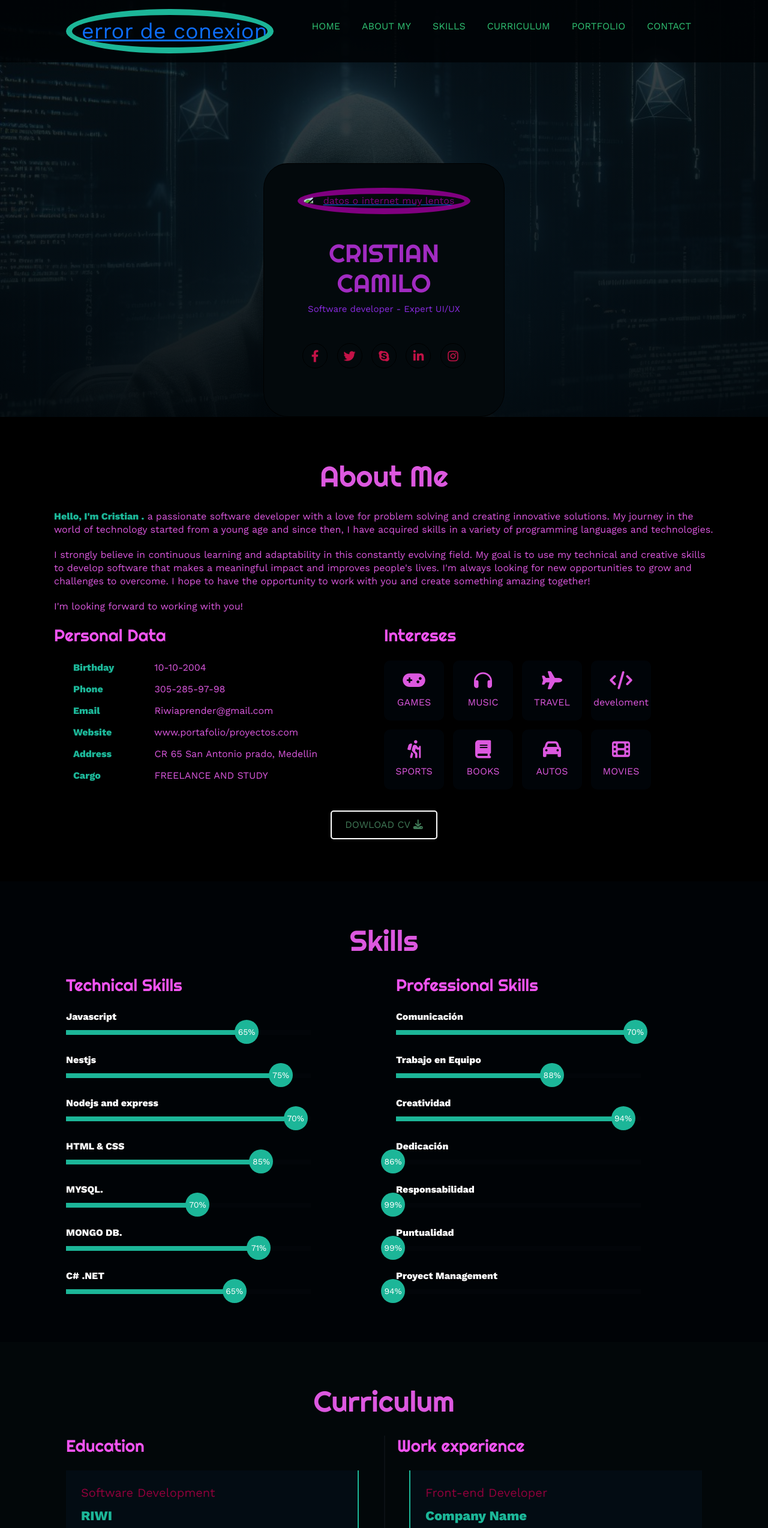
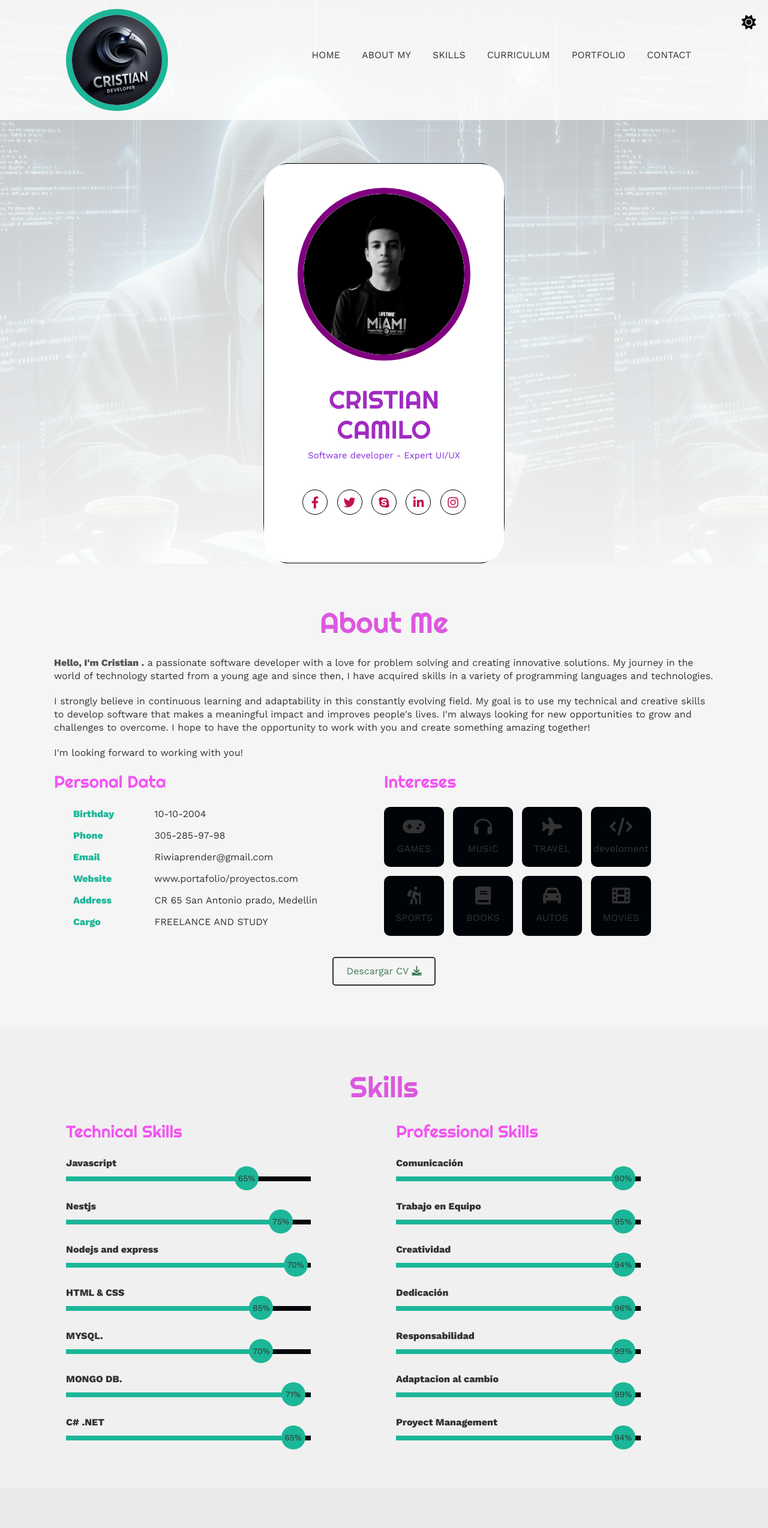
Before and after one commit to cristianManco/portfolio_V1, a plain HTML site: page index.html in a window 1280 px wide. Shown: the top 2547 px of the page at 60% size. Drawn offline with nearby package versions, Linux system fonts and the light colour scheme.

Commit message:
general changes in the text color and progress bars as well as the implementation of the now functional light and dark mode and linking the cv button to the resume for the download option.

```diff
--- a/estilo.css
+++ b/estilo.css
@@ -308,15 +308,8 @@ h2{
     width: 0%;
     animation: 2s javascript forwards;
 }
-form{
+form {
     color: #53e7ca;
-}
-form input{
-    color: #55ea9a;
-
-}
-input{
-    color: #55ea9a;
 }
 
 @keyframes javascript {
--- a/index.html
+++ b/index.html
@@ -6,16 +6,18 @@
     <meta name="viewport" content="width=device-width, initial-scale=1.0">
     <link rel="stylesheet" href="https://cdnjs.cloudflare.com/ajax/libs/font-awesome/6.1.2/css/all.min.css" integrity="sha512-1sCRPdkRXhBV2PBLUdRb4tMg1w2YPf37qatUFeS7zlBy7jJI8Lf4VHwWfZZfpXtYSLy85pkm9GaYVYMfw5BC1A==" crossorigin="anonymous" referrerpolicy="no-referrer" />
     <link href="https://cdn.jsdelivr.net/npm/bootstrap@5.3.3/dist/css/bootstrap.min.css" rel="stylesheet" integrity="sha384-QWTKZyjpPEjISv5WaRU9OFeRpok6YctnYmDr5pNlyT2bRjXh0JMhjY6hW+ALEwIH" crossorigin="anonymous">
+    <link rel="stylesheet" href="https://cdnjs.cloudflare.com/ajax/libs/font-awesome/6.0.0-beta3/css/all.min.css">
     <title>&#x1F4BB; Portfolio Cristian  &#x2699;</title>
     <link rel="stylesheet" href="./estilo.css">
+    <link rel="stylesheet" href="./light-mode.css">
 </head>
-<body>
+<body class="light-mode">
     <!-- MENU ENCABEZADO -->
     <div class="contenedor-header">
         <header>
             <div class="logo">
 
-                <a href="#"><img src="../portafolio--profesional/img/logopro.jpg" width="140px"  alt="error de conexion"></a>
+                <a href="#"><img src="./img/logopro.jpg" width="140px"  alt="error de conexion"></a>
             </div>
             <nav id="nav">
                 <ul>
@@ -25,6 +27,13 @@
                     <li><a href="#curriculum" onclick="seleccionar()">CURRICULUM</a></li>
                     <li><a href="#aling-content-center" onclick="seleccionar()">PORTFOLIO</a></li>
                     <li><a href="#contacto" onclick="seleccionar()">CONTACT</a></li>
+                    <li><!-- Botón para cambiar de modo -->
+                        <div class="theme-toggle">
+                            <button id="themeButton" onclick="toggleTheme()">
+                                <i id="themeIcon" class="fa-solid fa-sun"></i>
+                            </button>
+                        </div>
+                    </li>
                 </ul>
             </nav>
             <div class="nav-responsive" onclick="mostrarOcultarMenu()">
@@ -40,7 +49,7 @@
 
             <div class="contenido-banner">
                 <div class="contenedor-img">
-                    <a target="_blank" href="#"><img src="../portafolio--profesional/img/logomaster.jpg" alt="datos o internet muy lentos "></a>
+                    <a target="_blank" href="#"><img src="./img/Imagen de WhatsApp 2024-05-27 a las 18.55.05_299728ea.jpg" alt="datos o internet muy lentos "></a>
                 </div>
                 <h1 style="color: rgb(161, 43, 193);">CRISTIAN CAMILO</h1>
                 <h2 style="color: blueviolet;">Software developer - Expert UI/UX</h2>
@@ -143,10 +152,15 @@
                     </div>
                 </div>
             </div>
-            <button style="color: rgb(64, 122, 87);">
-                DOWLOAD CV <i class="fa-solid fa-download"></i>
-                <span class="overlay"></span>
-            </button>
+
+            <a target="_blank" href="./img/Copy of plantilla_HV_riwicoder (1).pdf" download style="text-decoration: none;">
+                <button style="color: rgb(64, 122, 87);">
+                    Descargar CV <i class="fa-solid fa-download"></i>
+                    <span class="overlay"></span>
+                </button>
+            </a>
+
+
         </div>
     </section>
 
@@ -222,7 +236,7 @@
                         <span>Comunicación</span>
                         <div class="barra-skill">
                             <div class="progreso">
-                                <span>70%</span>
+                                <span>90%</span>
                             </div>
                         </div>
                     </div>
@@ -230,7 +244,7 @@
                         <span>Trabajo en Equipo</span>
                         <div class="barra-skill">
                             <div class="progreso">
-                                <span>88%</span>
+                                <span>95%</span>
                             </div>
                         </div>
                     </div>
@@ -246,7 +260,7 @@
                         <span>Dedicación</span>
                         <div class="barra-skill">
                             <div class="progreso">
-                                <span>86%</span>
+                                <span>96%</span>
                             </div>
                         </div>
                     </div>
@@ -259,7 +273,7 @@
                         </div>
                     </div>
                     <div class="skill">
-                        <span>Puntualidad</span>
+                        <span>Adaptacion al cambio</span>
                         <div class="barra-skill">
                             <div class="progreso">
                                 <span>99%</span>
@@ -443,13 +457,13 @@
                 <!-- Formulario -->
                 <div class="col" id="formulario">
 
-                    <form action="https://formspree.io/f/mvoeqlkn" method="POST" style="color: aqua;">
+                    <form action="https://formspree.io/f/mvoeqlkn" method="POST" style="color: rgb(217, 223, 223);">
                         <label for="email">Your Email:</label>
-                        <input type="email" id="email" name="_replyto" required>
+                        <input type="email" id="email" style="color: rgb(101, 217, 217);"  name="_replyto" required>
                         <label for="asunto">Subject:</label>
-                        <input type="text" id="asunto" name="asunto" required>
+                        <input type="text" id="asunto" style="color: rgb(101, 217, 217);" name="asunto" required>
                         <label for="mensaje">Message:</label>
-                        <textarea id="mensaje" name="mensaje" required></textarea>
+                        <textarea id="mensaje" style="color: rgb(101, 217, 217);" name="mensaje" required></textarea>
                         <!-- <button type="submit">Enviar</button> -->
                         <button type="submit">
                             Send Message<i class="fa-solid fa-paper-plane"></i>
@@ -487,14 +501,14 @@
         <a href="#inicio" class="arriba">
             <i class="fa-solid fa-angles-up"></i>
         </a>
-        <i style="text-justify: 4px">All rights reserveds:  Cristian correa --- 2024 &copy;</i>
+        <i style="text-justify: 4px">All rights reserveds:  Cristian Manco --- 2024 &copy;</i>
         <div class="redes">
             <a  target="_blank" href="https://www.facebook.com/"><i class="fa-brands fa-facebook-f"></i></a>
             <a  target="_blank"href="https://twitter.com/i/flow/login"><i class="fa-brands fa-twitter"></i></a>
             <a  target="_blank" href="https://secure.skype.com/"><i class="fa-brands fa-skype"></i></a>
             <a  target="_blank" href="https://www.linkedin.com/feed/?trk=registration-frontend"><i class="fa-brands fa-linkedin-in"></i></a>
-            <a  target="_blank" href="https://mail.google.com/mail/u/1/#inbox"><i class="fa-brands fa-envelope" aria-hidden="true"></i></a>
-            <a  target="_blank" href="https://wa.me/3148497467"><i class="fa-solid fa-whatsapp"></i></a>
+            <a  target="_blank" href="https://mail.google.com/mail/u/1/#inbox"><i class="fa-solid fa-envelope" aria-hidden="true"></i></a>
+            <a  target="_blank" href="https://wa.me/3148497467"><i class="fa-brands fa-whatsapp"></i></a>
 
 
         </div>
--- /dev/null
+++ b/light-mode.css
@@ -0,0 +1,98 @@
+/* Estilos generales para el modo claro */
+body.light-mode {
+    background: linear-gradient(to top, white, lightgrey, whitesmoke);
+}
+
+.light-mode .contenedor-header {
+    background: rgba(255, 255, 255, 0.85);
+}
+
+.light-mode .contenedor-header header .logo {
+    color: #333;
+}
+
+.light-mode .contenedor-header header nav ul li a {
+    color: #333;
+}
+
+.light-mode .contenedor-header header nav ul li a:hover {
+    color: #555;
+}
+
+.light-mode .inicio {
+    background: linear-gradient(to top, rgba(255, 255, 255, 0.95), rgba(240, 240, 240, 0.75)),
+    url(./codigo.jpg);
+    color: #000;
+}
+
+.light-mode .inicio .contenido-banner {
+    background-color: #fff;
+    color: #000;
+}
+
+.light-mode .sobremi {
+    background-color: #f5f5f5;
+    color: #333;
+}
+
+.light-mode .sobremi .contenido-seccion p c {
+    color: #555;
+}
+
+.light-mode .sobremi button {
+    border: 2px solid #333;
+    color: #333;
+}
+
+.light-mode .sobremi button .overlay {
+    background-color: #ddd;
+}
+
+.light-mode .skills {
+    background-color: #f0f0f0;
+    color: #333;
+}
+
+.light-mode .curriculum {
+    background-color: #e9e9e9;
+    color: #333;
+}
+
+.light-mode .portfolio {
+    background-color: #f8f8f8;
+    color: #333;
+}
+
+.light-mode .contacto {
+    background-image: none;
+    background-color: #f7f7f7;
+    color: #333;
+}
+
+.light-mode footer {
+    background-color: #eee;
+    color: #333;
+}
+
+.light-mode footer .arriba {
+    background-color: #ccc;
+    color: #333;
+}
+
+.theme-toggle {
+    position: fixed;
+    top: 20px;
+    right: 20px;
+}
+
+.theme-toggle button {
+    background: transparent;
+    border: none;
+    cursor: pointer;
+    font-size: 24px;
+    color: #fff;
+}
+
+.light-mode .theme-toggle button {
+    color: #000;
+}
--- a/script.js
+++ b/script.js
@@ -25,12 +25,17 @@ function efectoHabilidades(){
         habilidades[1].classList.add("htmlcss");
         habilidades[2].classList.add("photoshop");
         habilidades[3].classList.add("wordpress");
-        habilidades[4].classList.add("drupal");
-        habilidades[5].classList.add("comunicacion");
-        habilidades[6].classList.add("trabajo");
-        habilidades[7].classList.add("creatividad");
-        habilidades[8].classList.add("dedicacion");
+        habilidades[4].classList.add("wordpress");
+        habilidades[5].classList.add("proyect");
+        habilidades[6].classList.add("proyect");
+        habilidades[7].classList.add("proyect");
+        habilidades[8].classList.add("proyect");
         habilidades[9].classList.add("proyect");
+        habilidades[10].classList.add("proyect");
+        habilidades[11].classList.add("proyect");
+        habilidades[12].classList.add("proyect");
+        habilidades[13].classList.add("proyect");
+        habilidades[14].classList.add("proyect");
     }
 }
 
@@ -39,3 +44,19 @@ function efectoHabilidades(){
 window.onscroll = function(){
     efectoHabilidades();
 }
+
+
+function toggleTheme() {
+    const body = document.body;
+    const themeIcon = document.getElementById('themeIcon');
+
+    body.classList.toggle('light-mode');
+
+    if (body.classList.contains('light-mode')) {
+        themeIcon.classList.remove('fa-sun');
+        themeIcon.classList.add('fa-moon');
+    } else {
+        themeIcon.classList.remove('fa-moon');
+        themeIcon.classList.add('fa-sun');
+    }
+}
```
Also changed, not shown: img/Imagen de WhatsApp 2024-05-27 a las 18.55.05_299728ea.jpg (added), img/Imagen de WhatsApp 2024-05-27 a las 18.55.06_48342930.jpg (added), img/Imagen de WhatsApp 2024-05-27 a las 18.55.07_34e793ee.jpg (added), img/Imagen de WhatsApp 2024-05-27 a las 18.55.08_09ab6abd.jpg (added), img/Imagen de WhatsApp 2024-05-27 a las 18.55.08_eae665b8.jpg (added), 1 other file.
